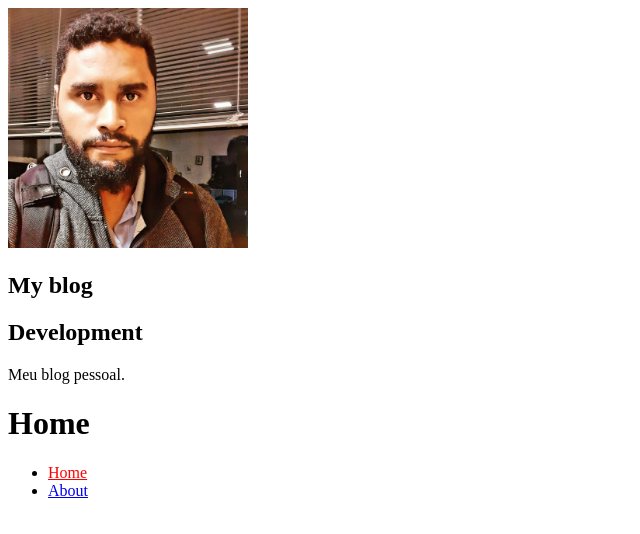
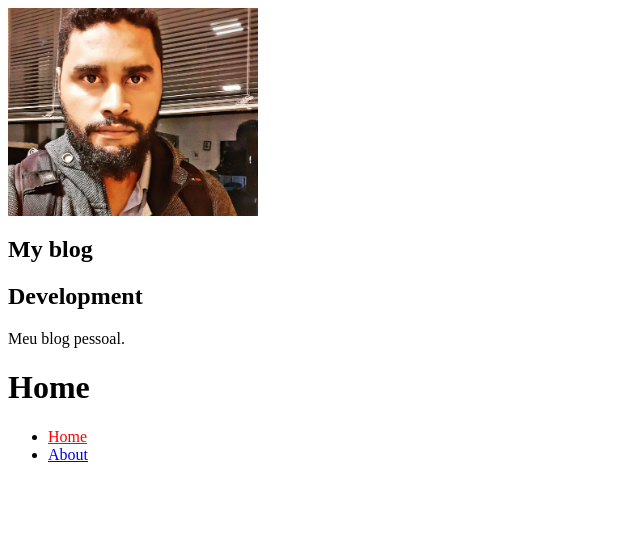
Before and after one commit to djhanlj/myblog, a Gatsby site: page / in a window 1280 px wide. Shown: the whole page, without its empty margins (0-640 px from the left). Built offline with nearby package versions, Linux system fonts and the light colour scheme; Gatsby itself is replaced by a stand-in of ours.

Commit message:
configuração de imagem com gatsby

```diff
--- a/src/components/Avatar/index.js
+++ b/src/components/Avatar/index.js
@@ -8,15 +8,15 @@ const Avatar = () => {
             query {
                 avatarImage: file(relativePath: { eq: "eu.jpeg" }){
                     childImageSharp {
-                        fixed(width:240, height: 240){
-                            ...GatsbyImageSharpFixed_withWebp_tracedSVG
+                        fluid(maxWidth:60, maxHeight:50){
+                            ...GatsbyImageSharpFluid_withWebp_tracedSVG
                         }
                     }
                 }
             }
         `
     )
-    return <Img fixed={ avatarImage.childImageSharp.fixed } />
+    return <Img fluid={ avatarImage.childImageSharp.fluid } style={{width:"250px"}} />
 }
 
 export default Avatar;
```
